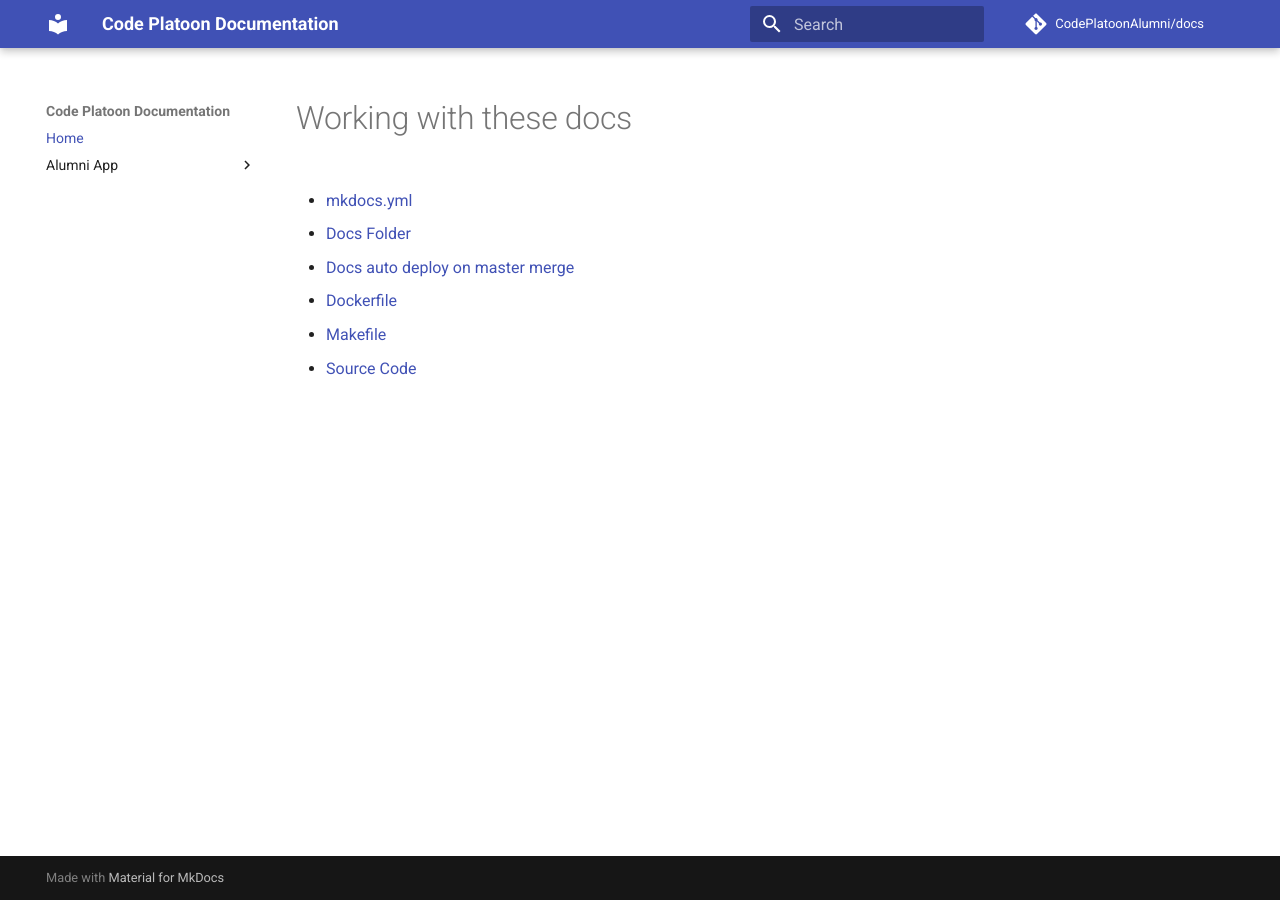
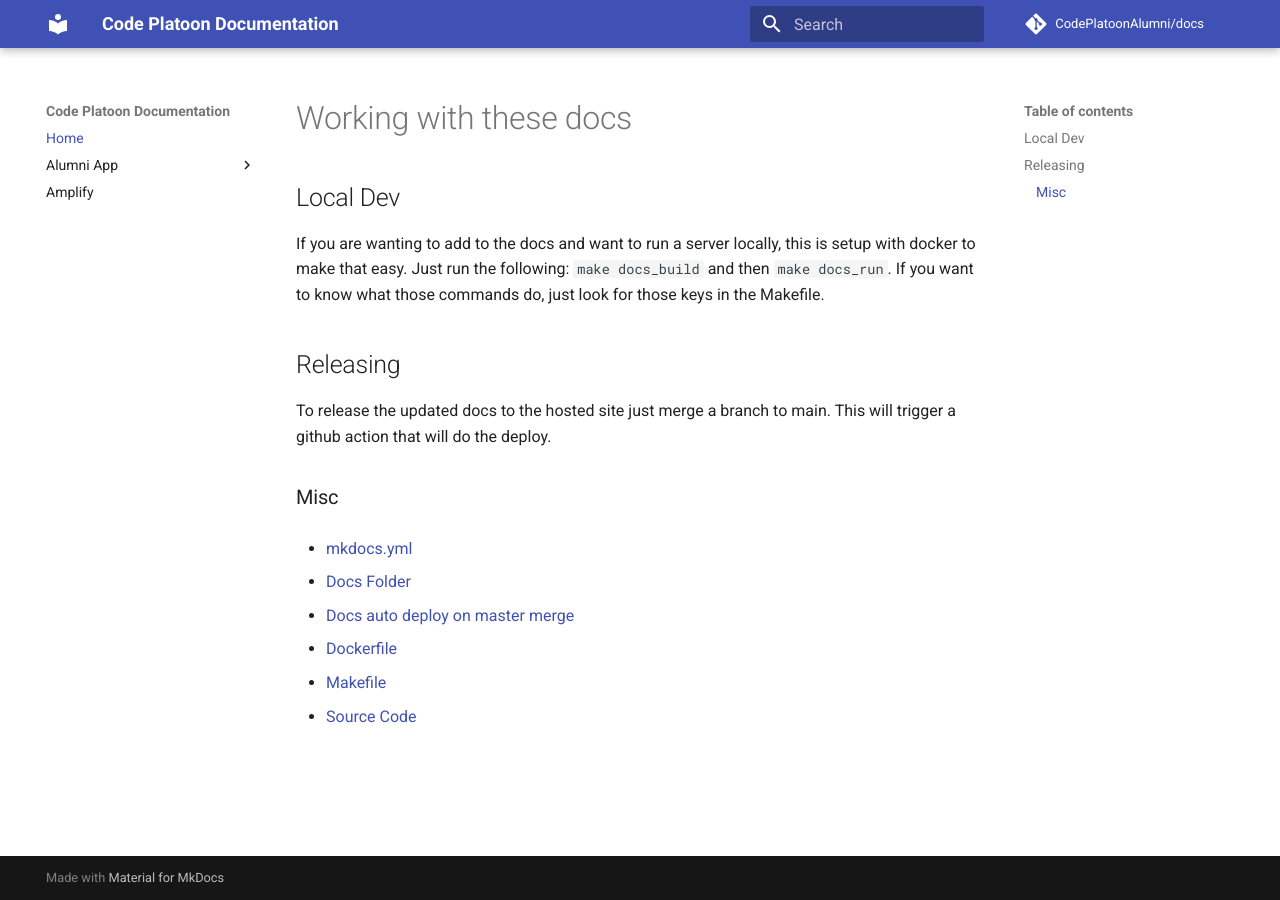
Before and after one commit to CodePlatoonAlumni/docs, an MkDocs documentation site: the page built from docs/index.md, in a window 1280 px wide. Built offline with MkDocs 1.6.1 and Material for MkDocs 9.7.7, drawn with Linux system fonts in a browser that asks for light colours; comment, search, counter and statistics services are not loaded.

Commit message:
editing_docs

```diff
--- a/docs/index.md
+++ b/docs/index.md
@@ -1,13 +1,23 @@
 # Working with these docs
 
-- [mkdocs.yml](../mkdocs.yml)
+## Local Dev
 
-- [Docs Folder](../)
+If you are wanting to add to the docs and want to run a server locally, this is setup with docker to make that easy. Just run the following: `make docs_build` and then `make docs_run`. If you want to know what those commands do, just look for those keys in the Makefile.
 
-- [Docs auto deploy on master merge](../.github/workflows/ci.yml)
+## Releasing
 
-- [Dockerfile](../Dockerfile)
+To release the updated docs to the hosted site just merge a branch to main. This will trigger a github action that will do the deploy.
 
-- [Makefile](../Makefile)
+### Misc
+
+- [mkdocs.yml](https://github.com/CodePlatoonAlumni/docs/blob/main/mkdocs.yml)
+
+- [Docs Folder](https://github.com/CodePlatoonAlumni/docs/blob/main/docs/)
+
+- [Docs auto deploy on master merge](https://github.com/CodePlatoonAlumni/docs/blob/main/.github/workflows/ci.yml)
+
+- [Dockerfile](https://github.com/CodePlatoonAlumni/docs/blob/main/Dockerfile)
+
+- [Makefile](https://github.com/CodePlatoonAlumni/docs/blob/main/Makefile)
 
 - [Source Code](https://github.com/CodePlatoonAlumni/docs)
--- a/mkdocs.yml
+++ b/mkdocs.yml
@@ -8,9 +8,10 @@ repo_url: https://github.com/CodePlatoonAlumni/docs
 nav:
   - Home: 'index.md'
   - Alumni App:
-    - Intro: 'documentation/alumni_app/index.md'
-    - Example: https://github.com/CodePlatoonAlumni/alumni-fe
-    - Markdown Cheatsheet: https://github.com/adam-p/markdown-here/wiki/Markdown-Cheatsheet
+    - Intro: 'alumni_app/index.md'
+    - Front End Setup: 'alumni.react.md'
+    - Design Docs: 'alumni_app/design_docs.md'
+  - Amplify: 'amplify/index.md'
 theme:
   name: material
 
```
Also changed, not shown: docs/alumni_app/design_docs.md (added, +5 -0 lines), docs/alumni_app/index.md (added, +55 -0 lines), docs/alumni_app/react.md (added, +10 -0 lines), docs/amplify/index.md (added, +41 -0 lines), docs/documentation/alumni_app/index.md (deleted, +0 -3 lines).
